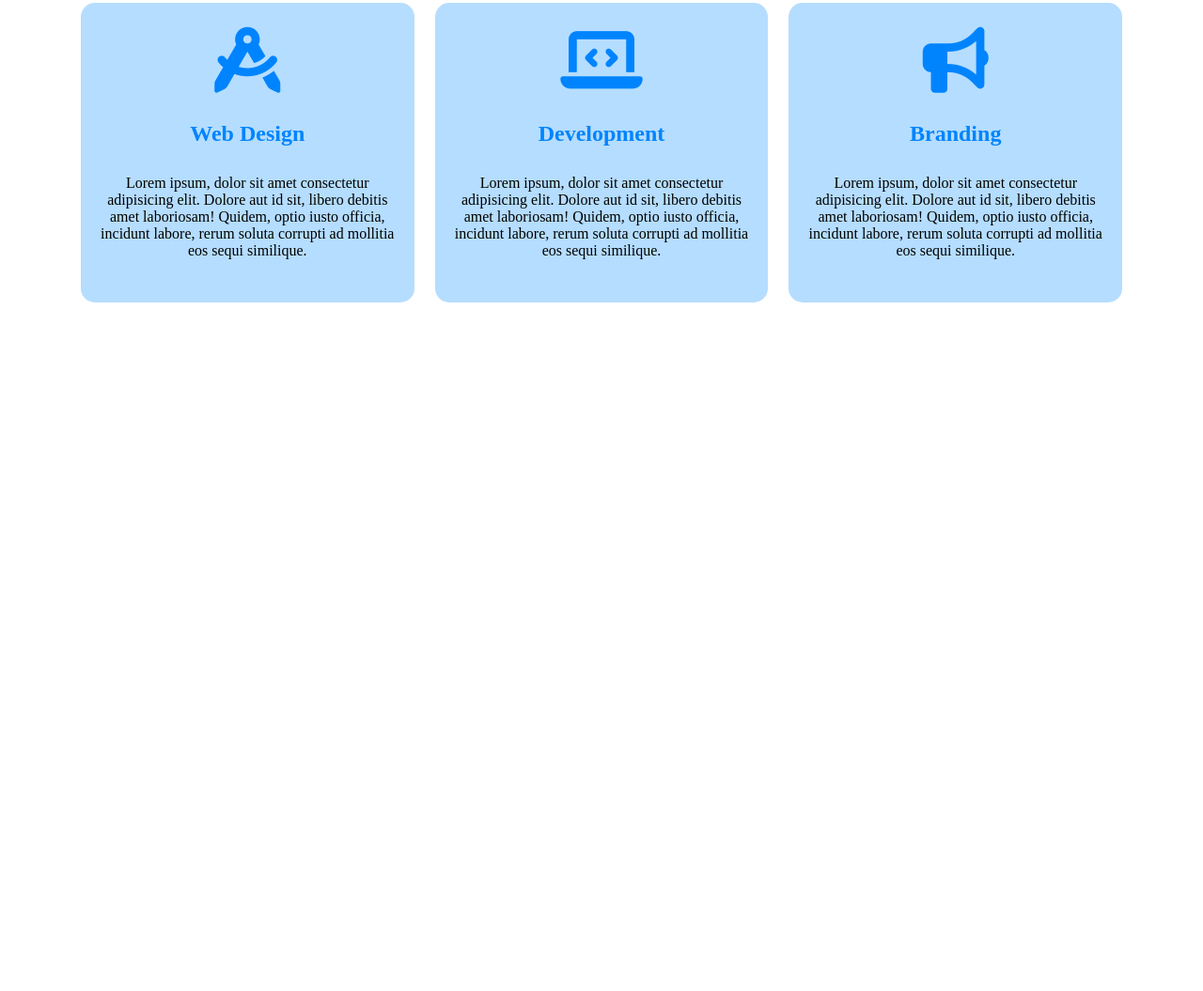
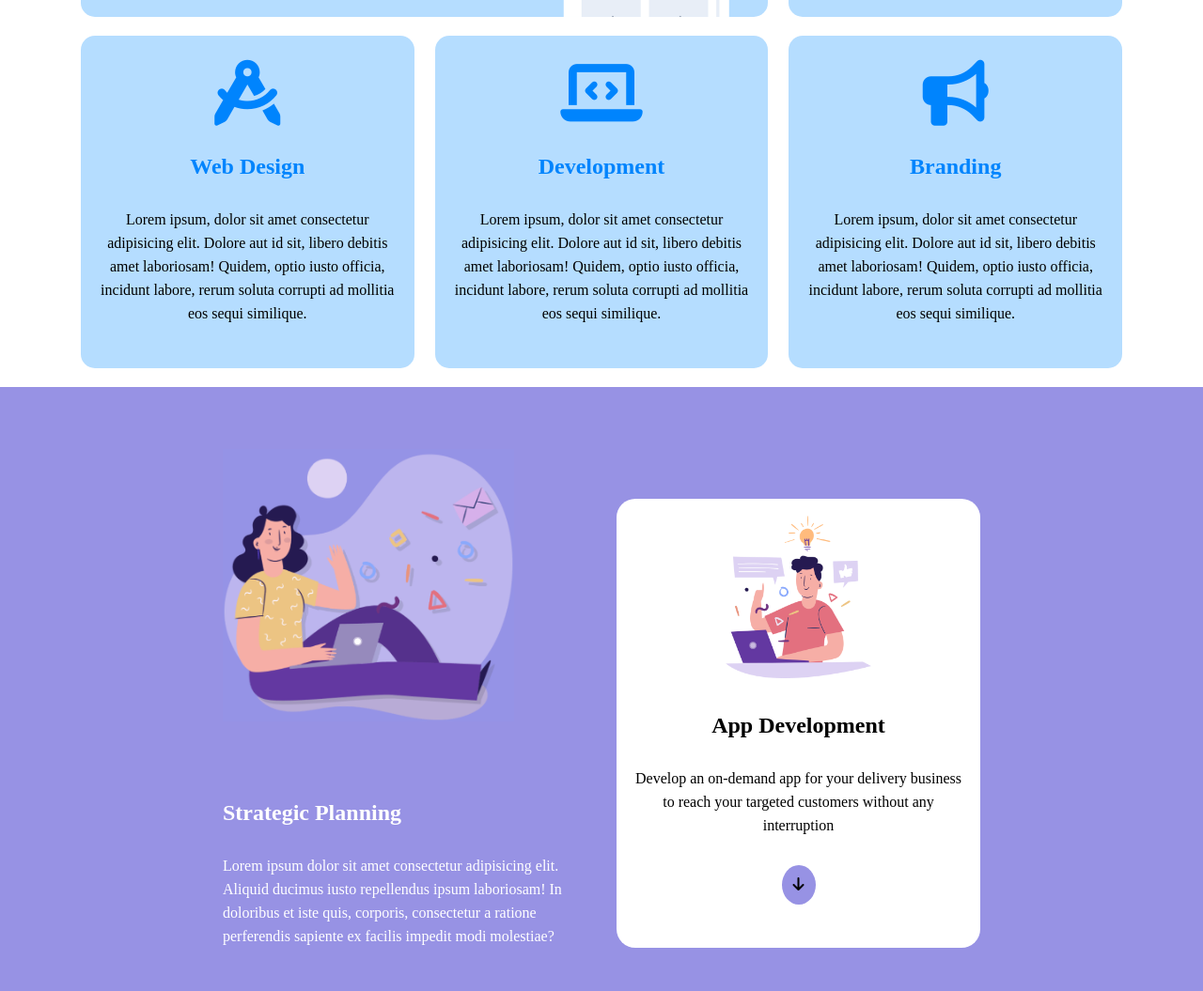
Before and after one commit to alessandroiero/htmlcss-responsive-layout, a plain HTML site: page index.html in a window 1280 px wide. Shown: the part 468-1523 px from the top of the page at 94% size. Before the commit the page ends 810 px from the top, so only its background shows below. Drawn offline with Linux system fonts and the light colour scheme.

Commit message:
Section Planning

```diff
--- a/css/style.css
+++ b/css/style.css
@@ -11,6 +11,7 @@
     --gold:#fdc15f;
 }
 /* Common */
+
 .padding{
     padding-right: 1rem;
     padding-left: 1rem;
@@ -20,6 +21,7 @@
 }
 .row{
     display: flex;
+    flex-wrap: wrap;
 }
 .jc-spbetween{
     justify-content: space-between;
@@ -27,6 +29,11 @@
 .container{
     margin: 0 auto;
     max-width: 1140px;
+}
+
+.container-sm{
+    margin: 0 auto;
+    max-width: 870px;
 }
 
 li{
@@ -44,6 +51,9 @@ a{
     padding: 5px 12px;
     font-size: 1rem;
     border: none;
+}
+p{
+    line-height: 1.5625rem;
 }
 
 img{
@@ -171,7 +181,53 @@ header img{
         flex-grow: 2;
     }
 }
+/* Section Planning */
+#planning{
+    background-color: var(--purple);
+}
+#planning .container-sm{
+    justify-content: center;
+    padding-bottom: 30px;
+}
+#planning .col{
+    width: 50%;
+}
 
+#planning .card{
+    background-color: white;
+    border-radius: 1.25rem;
+    padding: 16px;
+}
+#planning .col.right .card img{
+    width: 50%;
+}
+#planning .col.left img{
+    width: 80%;
+    margin: 50px 0;
+}
+#planning .col.left{
+    color: white;
+}
+#planning .col.right{
+    align-items: flex-end;
+}
+#planning .btn{
+    padding: 12px;
+    border-radius: 50%;
+    background-color: var(--purple);
+    font-size: 16px;
+}
+#planning h2{
+    margin: 30px 0;
+}
 
+@media screen and (max-width:768px) {
+    #planning .col{
+        width: 100%;
+    }
+    #planning img{
+        width: 100%;
+    }
+}
 
 /* Footer */
--- a/index.html
+++ b/index.html
@@ -40,6 +40,7 @@
 
     <!-- Main -->
     <main>
+        <!-- Section Description -->
         <section id="description">
             <div class="row container d-flex padding jc-spbetween">
                 <div class="col big">
@@ -82,7 +83,29 @@
                 </div>
             </div>
         </section>
-        <section></section>
+        <!-- /Section Description -->
+
+        <!-- Section Planning -->
+        <section id="planning">
+            <div class="container-sm row padding">
+                <div class="col left">
+                    <img src="img/planning1.png" alt="">
+                    <h2>Strategic Planning</h2>
+                    <p>Lorem ipsum dolor sit amet consectetur adipisicing elit. Aliquid ducimus iusto repellendus ipsum laboriosam! In doloribus et iste quis, corporis, consectetur a ratione perferendis sapiente ex facilis impedit modi molestiae?
+                   </p>
+                </div>
+                <div class="col right d-flex">
+                    <div class="card text-center">
+                        <img src="img/planning2.png" alt="">
+                        <h2>App Development</h2>
+                        <p>Develop an on-demand app for your delivery business to reach your targeted customers without any interruption</p>
+                        <button class="btn m-30"><i class="fa-solid fa-arrow-down"></i></button>
+                    </div>
+                </div>
+            </div>
+
+        </section>
+        <!-- /Section Planning -->
         <section></section>
         <section></section>
         <section></section>
```
